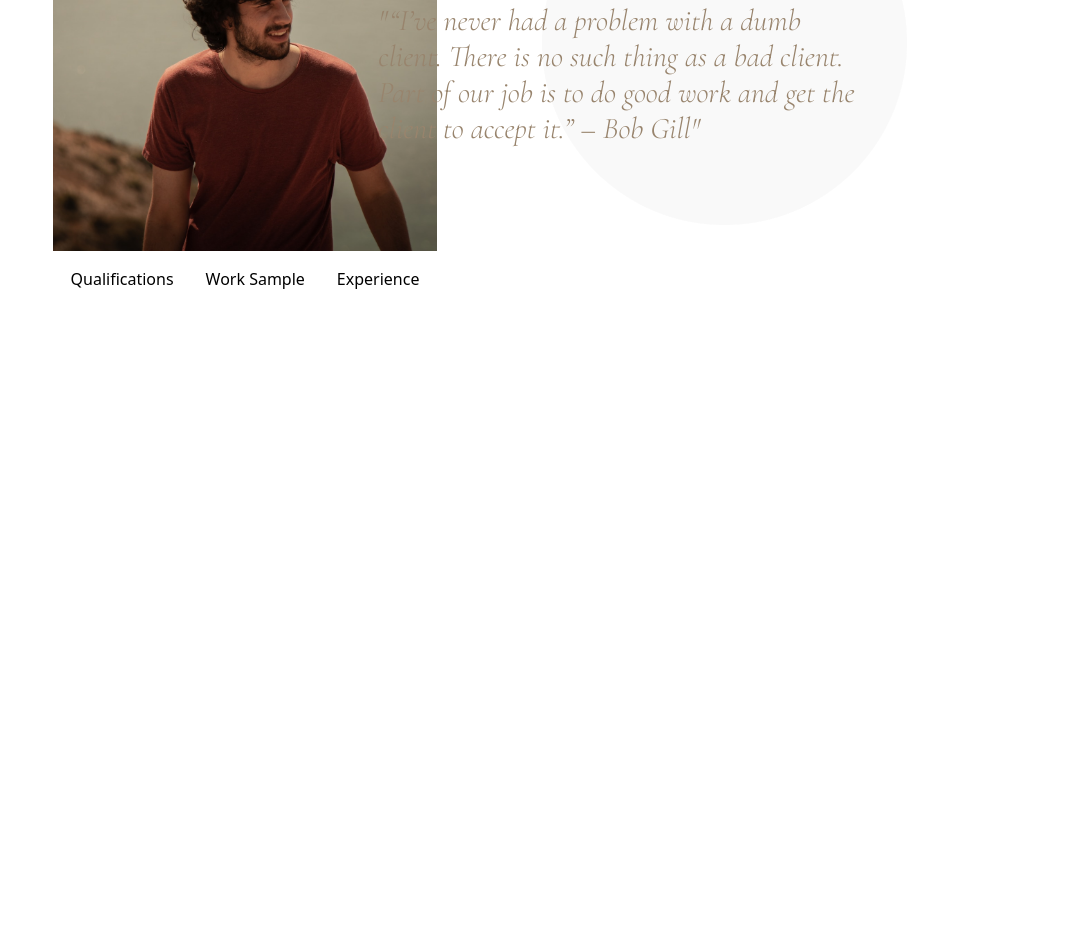
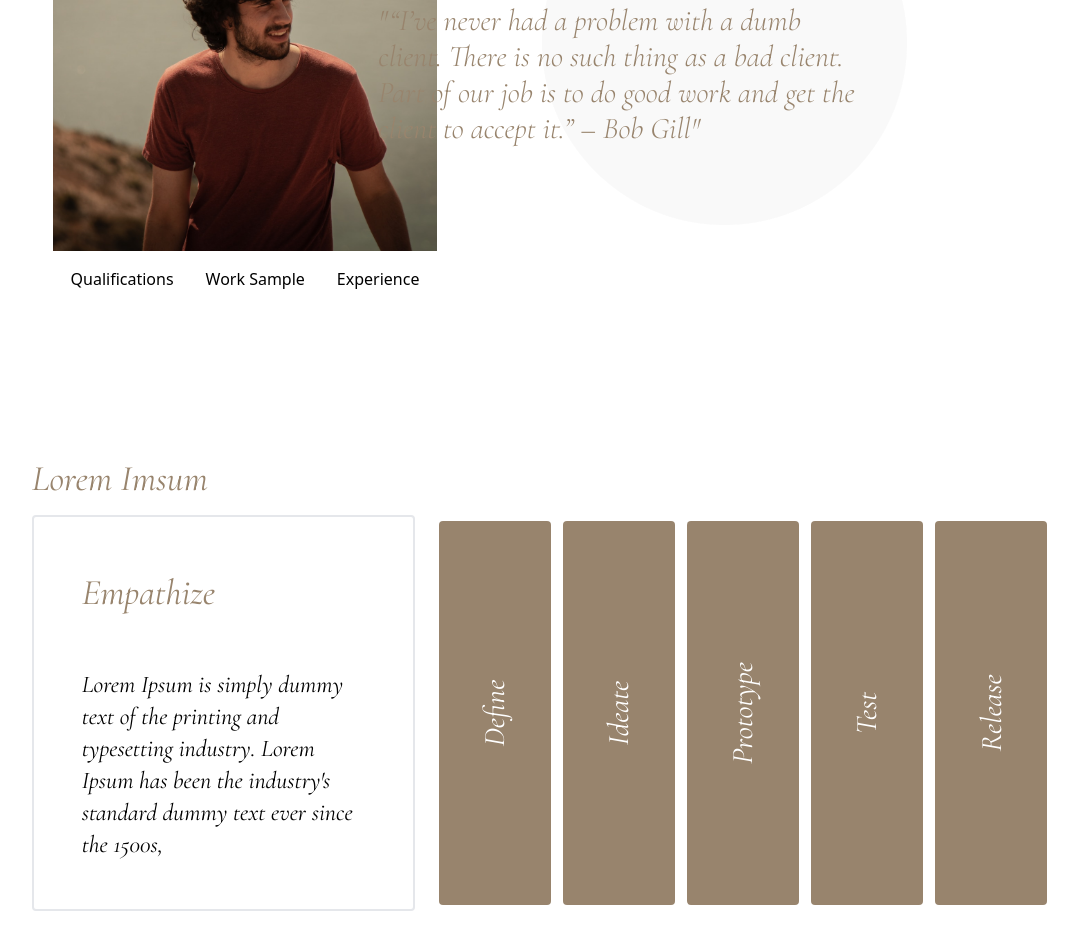
Before and after one commit to abdullahbinziad/portfoliosForBro, a plain HTML site: page index.html in a window 1280 px wide. Shown: the part 1575-2502 px from the top of the page, without its empty margins (75-1153 px from the left). Before the commit the page ends 1922 px from the top, so only its background shows below. Drawn offline with nearby package versions, Linux system fonts and the light colour scheme.

Commit message:
padding issue fixed

```diff
--- a/index.html
+++ b/index.html
@@ -98,5 +98,28 @@
         </div>
       </main>
     </section>
+
+
+    <!-- start Empathize section -->
+
+    <section>
+
+      <main class="w-5/6 mx-auto pt-24 py-4">
+        <h1 class=" text-4xl italic text-redishGray font-cormo py-4">Lorem Imsum</h1>
+<div class="flex justify-between justify-items-center		gap-6 ">
+<div class=" border-2 p-12 w-5/12	rounded		">
+  <h1 class="font-cormo italic text-4xl text-redishGray py-2  ">Empathize</h1>
+  <h3 class="pt-12 font-cormo italic text-2xl ">Lorem Ipsum is simply dummy text of the printing and typesetting industry. Lorem Ipsum has been the industry's standard dummy text ever since the 1500s,</h3>
+</div>
+<div class="  w-3/4 flex gap-3  items-center ">
+<div class="bg-redishGray py-8 w-28 rounded justify-center h-96 flex items-center text-white font-cormo"><h1 class="-rotate-90 text-3xl italic">Define</h1></div>
+<div class="bg-redishGray py-8 w-28 rounded justify-center h-96 flex items-center text-white font-cormo"><h1 class="-rotate-90 text-3xl italic">Ideate</h1></div>
+<div class="bg-redishGray py-8 w-28 rounded justify-center h-96 flex items-center text-white font-cormo"><h1 class="-rotate-90 text-3xl italic">Prototype</h1></div>
+<div class="bg-redishGray py-8 w-28 rounded justify-center h-96 flex items-center text-white font-cormo"><h1 class="-rotate-90 text-3xl italic">Test</h1></div>
+<div class="bg-redishGray py-8 w-28 rounded justify-center h-96 flex items-center text-white font-cormo"><h1 class="-rotate-90 text-3xl italic">Release</h1></div>
+</div>
+</div>
+      </main>
+    </section>
   </body>
 </html>
```
